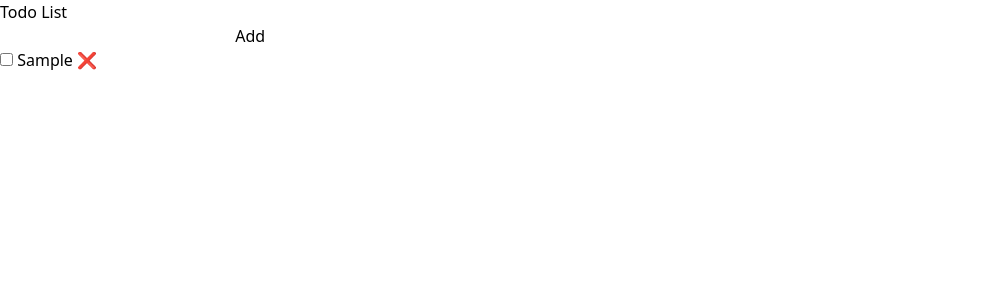
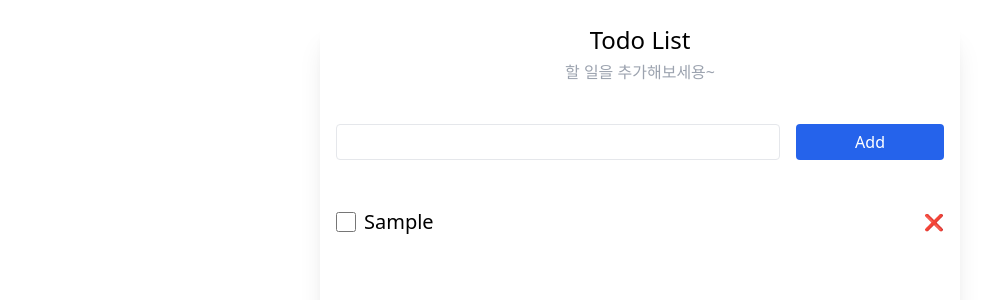
Before and after one commit to zeroh0/svelte-licking, a SvelteKit app: page / in a window 1280 px wide. Both pictures are taken after typing "Sample" into the empty fields and a click on the button "Add". Shown: the top 300 px of the page, without its empty margins (0-1007 px from the left). Built offline with nearby package versions, Linux system fonts and the light colour scheme.

Commit message:
Style: 기본 스타일 적용

```diff
--- a/src/routes/+layout.svelte
+++ b/src/routes/+layout.svelte
@@ -2,4 +2,6 @@
   import '../app.css';
 </script>
 
-<slot />
+<div class="max-w-screen-sm mx-auto h-screen shadow-xl">
+  <slot />
+</div>
--- a/src/routes/+page.svelte
+++ b/src/routes/+page.svelte
@@ -40,17 +40,29 @@
   };
 </script>
 
-<h2>Todo List</h2>
+<div class="ml-4 mr-4">
+  <h2 class="text-2xl text-center mt-6">Todo List</h2>
+  <p class="text-gray-400 text-center mt-1">할 일을 추가해보세용~</p>
+  <div class="flex flex-row mt-10 h-9">
+    <input class=" pl-1.5 basis-3/4 rounded border" type="text" bind:value={inputValue} on:keypress={handleAddTodo} />
+    <button class="ml-4 bg-blue-600 text-white basis-1/4 rounded" type="button" on:click={addTodo}>Add</button>
+  </div>
 
-<input type="text" bind:value={inputValue} on:keypress={handleAddTodo} />
-<button type="button" on:click={addTodo}>Add</button>
-
-<ul>
-  {#each todos as todo}
-    <li style="list-style: none;">
-      <input type="checkbox" id={todo.id} checked={todo.completed} on:change={() => changeCompleted(todo)} />
-      <label for={todo.id} style="text-decoration: {todo.completed ? 'line-through' : 'none'}">{todo.title}</label>
-      <button on:click={() => deleteTodo(todo)}>❌</button>
-    </li>
-  {/each}
-</ul>
+  <ul class="flex flex-col mt-12">
+    {#each todos as todo}
+      <li class="list-none flex flex-row mb-2 items-center">
+        <input
+          class="size-5"
+          type="checkbox"
+          id={todo.id}
+          checked={todo.completed}
+          on:change={() => changeCompleted(todo)}
+        />
+        <label for={todo.id} class="{todo.completed ? 'line-through' : 'no-underline'} text-xl grow pl-2"
+          >{todo.title}</label
+        >
+        <button on:click={() => deleteTodo(todo)}>❌</button>
+      </li>
+    {/each}
+  </ul>
+</div>
```
